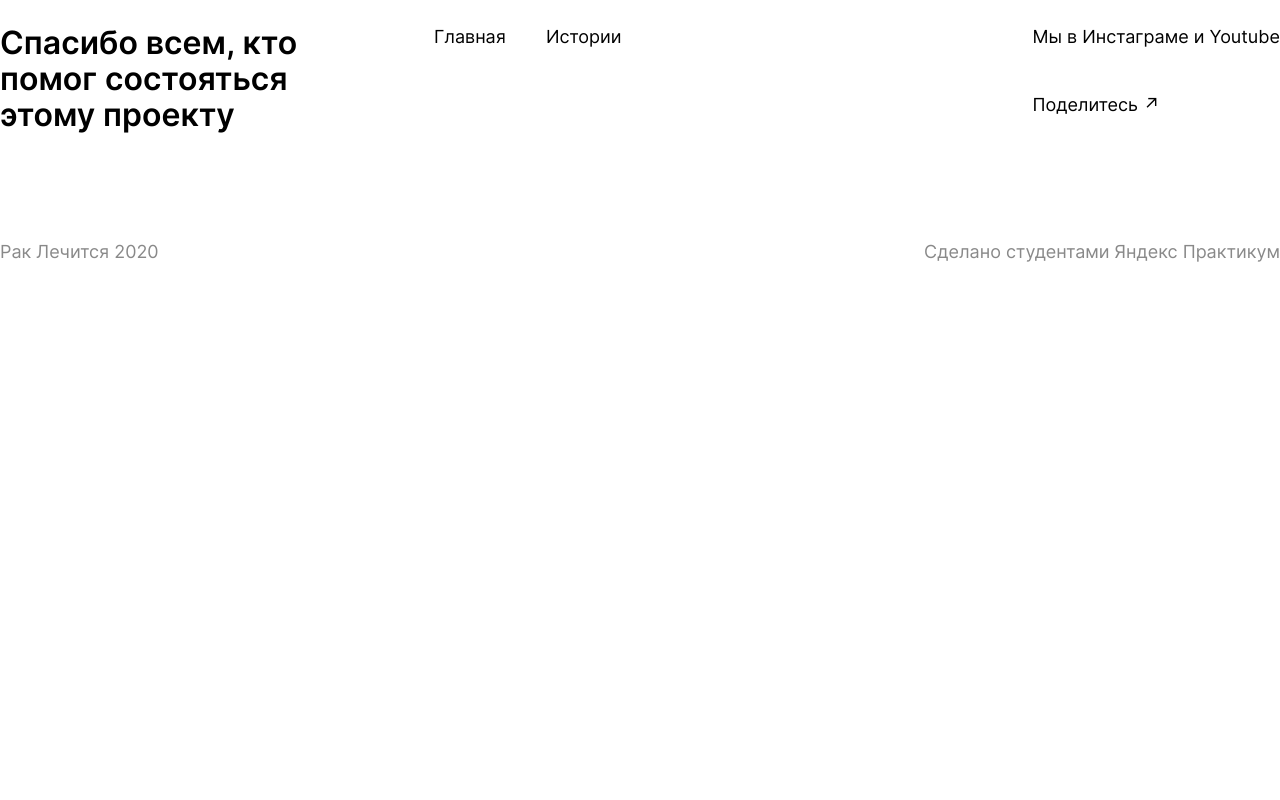
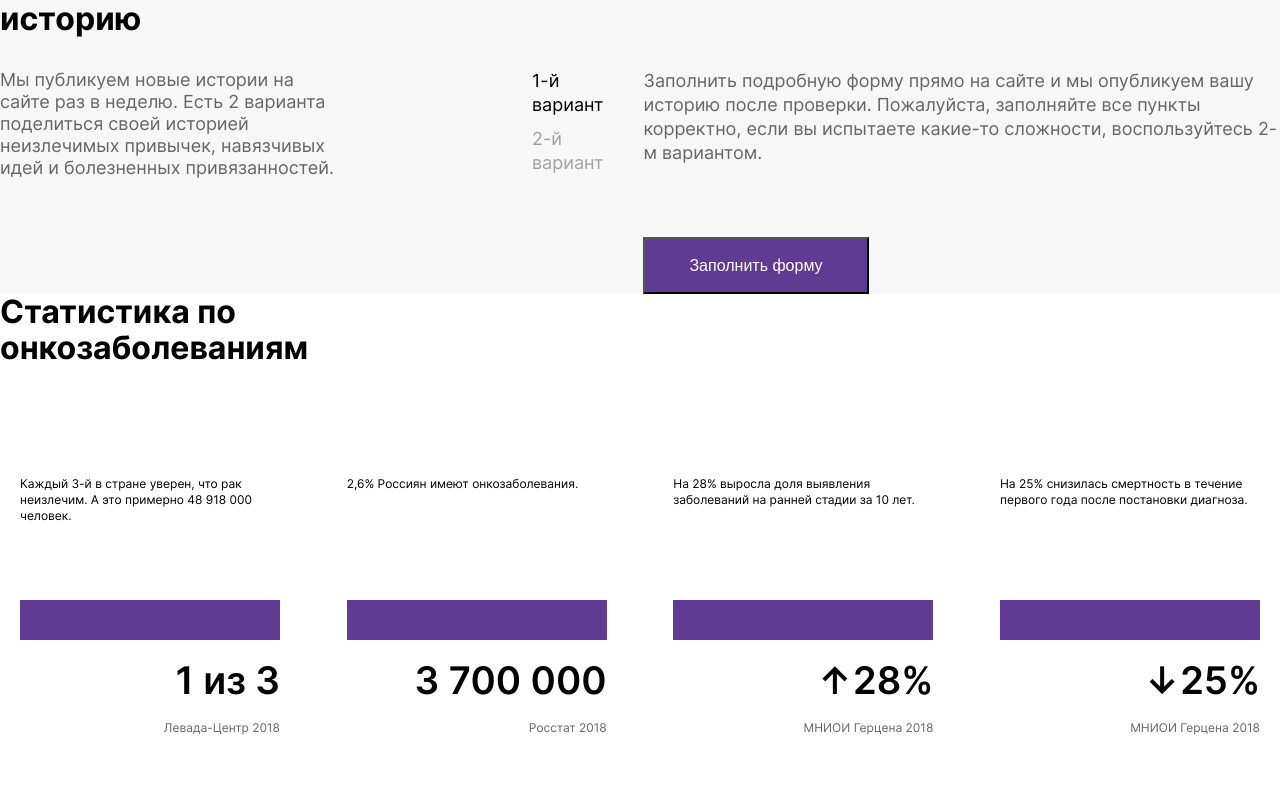
Before and after one commit to notabene91/rak-lechitsa, a Nuxt app: page / in a window 1280 px wide. Shown: the part 840-1640 px from the top of the page. Before the commit the page ends 1161 px from the top, so only its background shows below. Built offline with nearby package versions, Linux system fonts and the light colour scheme.

Commit message:
create Statistic

```diff
--- /dev/null
+++ b/components/Statistic.vue
@@ -0,0 +1,75 @@
+<template>
+  <section class="statistic container">
+    <h2 class="statistic__title">Статистика по онкозаболеваниям</h2>
+    <div class="statistic__container">
+      <statistic-card
+        v-for="card in cards"
+        :key="card.id"
+        :info="card.info"
+        :numbers="card.numbers"
+        :source="card.source"
+      ></statistic-card>
+    </div>
+  </section>
+</template>
+
+<script>
+import StatisticCard from '@/components/statistic-card';
+export default {
+  components: {
+    'statistic-card': StatisticCard,
+  },
+  data() {
+    return {
+      cards: [
+        {
+          id: '1',
+          info:
+            'Каждый 3-й в стране уверен, что рак неизлечим. А это примерно 48 918 000 человек.',
+          numbers: '1 из 3',
+          source: 'Левада-Центр 2018',
+        },
+        {
+          id: '2',
+          info: '2,6% Россиян имеют онкозаболевания.',
+          numbers: '3 700 000',
+          source: 'Росстат 2018',
+        },
+        {
+          id: '3',
+          info:
+            'На 28% выросла доля выявления заболеваний на ранней стадии за 10 лет.',
+          numbers: '↑28%',
+          source: 'МНИОИ Герцена 2018',
+        },
+        {
+          id: '4',
+          info:
+            'На 25% снизилась смертность в течение первого года после постановки диагноза.',
+          numbers: '↓25%',
+          source: 'МНИОИ Герцена 2018',
+        },
+      ],
+    };
+  },
+};
+</script>
+
+<style scoped>
+.statistic {
+  margin: 0 auto;
+}
+
+.statistic__title {
+  max-width: 340px;
+  margin: 0 0 90px 0;
+  font-size: 32px;
+  line-height: 36px;
+}
+
+.statistic__container {
+  display: flex;
+  flex-wrap: wrap;
+  justify-content: space-between;
+}
+</style>
--- a/components/Tell.vue
+++ b/components/Tell.vue
@@ -1,5 +1,5 @@
 <template>
-  <section class="tell">
+  <section class="tell container">
     <h2 class="tell__title">Расскажите свою историю</h2>
     <div class="tell__container">
       <p class="tell__text">
@@ -9,8 +9,8 @@
       </p>
 
       <div class="tell__variants">
-        <p class="tell__var tell__var_active">1-й вариант</p>
-        <p class="tell__var">2-й вариант</p>
+        <p class="tell__variant tell__variant_active">1-й вариант</p>
+        <p class="tell__variant">2-й вариант</p>
       </div>
 
       <div class="tell__instruction">
@@ -31,7 +31,7 @@ export default {};
 
 <style scoped>
 .tell {
-  padding: 100px 60px;
+  margin: 0 auto;
   background-color: #f7f7f7;
 }
 
@@ -54,12 +54,12 @@ export default {};
   line-height: 22px;
 }
 
-.tell__var {
+.tell__variant {
   margin: 0 0 10px;
   color: #a2a2a2;
 }
 
-.tell__var_active {
+.tell__variant_active {
   color: #000;
 }
 
--- /dev/null
+++ b/components/statistic-card.vue
@@ -0,0 +1,64 @@
+<template>
+  <div class="statistic-card">
+    <p class="statistic-card__info">{{ info }}</p>
+    <!-- здесь будет встроен прогресс бар -->
+    <div class="statistic-card__container">
+      <div class="statistic-card__progress"></div>
+      <!-- здесь будет встроен прогресс бар -->
+      <p class="statistic-card__numbers">{{ numbers }}</p>
+      <p class="statistic-card__source">{{ source }}</p>
+    </div>
+  </div>
+</template>
+
+<script>
+export default {
+  props: ['info', 'numbers', 'source'],
+};
+</script>
+
+<style scoped>
+.statistic-card {
+  display: flex;
+  flex-direction: column;
+  justify-content: space-between;
+  width: 300px;
+  height: 300px;
+  padding: 20px;
+  box-sizing: border-box;
+}
+
+.statistic-card:nth-of-type(4n) {
+  margin-right: 0;
+}
+
+.statistic-card__info {
+  font-size: 12px;
+  line-height: 16px;
+  margin: 0;
+  color: #000;
+}
+
+.statistic-card__progress {
+  background-color: #613a93;
+  height: 40px;
+  margin-bottom: 20px;
+}
+
+.statistic-card__numbers {
+  font-size: 38px;
+  line-height: 40px;
+  font-weight: 600;
+  color: #000;
+  margin: 0 0 20px;
+  text-align: right;
+}
+
+.statistic-card__source {
+  font-size: 12px;
+  line-height: 16px;
+  color: #666;
+  margin: 0;
+  text-align: right;
+}
+</style>
--- a/pages/index.vue
+++ b/pages/index.vue
@@ -2,14 +2,20 @@
   <div class="index">
     <i-Banner />
     <div class="index__container container"></div>
+    <tell />
+    <statistic></statistic>
   </div>
 </template>
 
 <script>
 import Banner from '@/components/Banner';
+import Statistic from '@/components/Statistic';
+import Tell from '@/components/Tell';
 export default {
   components: {
     'i-Banner': Banner,
+    statistic: Statistic,
+    tell: Tell,
   },
 };
 </script>
```
